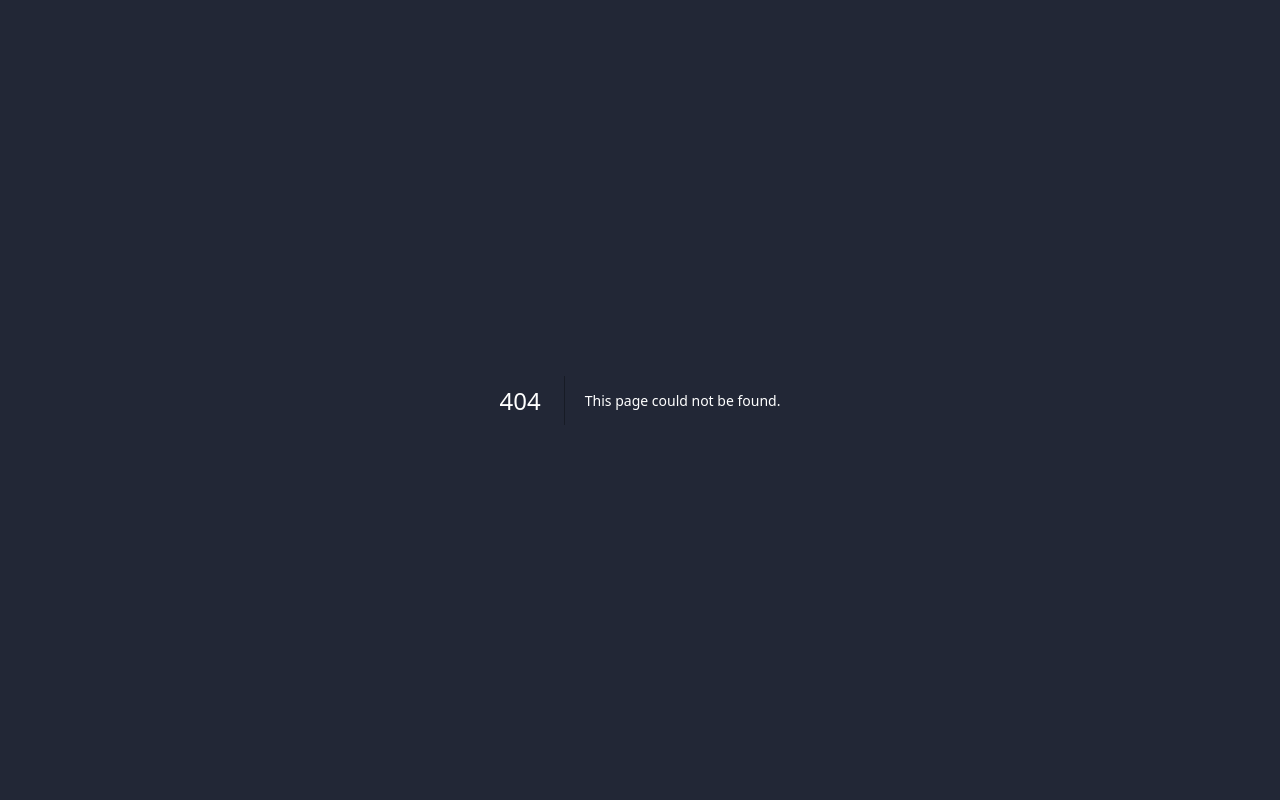
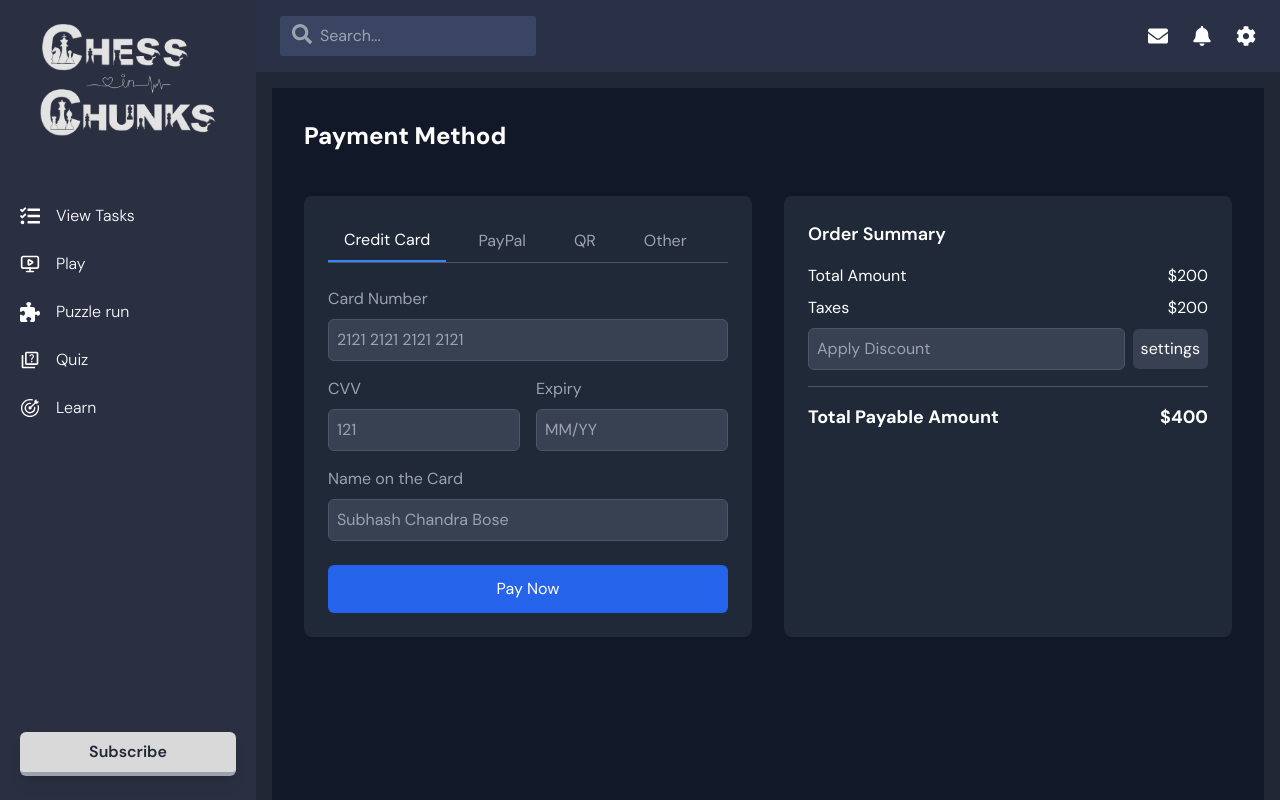
Before and after one commit to MirageTHE69/chessnchunks-frontend, a Next.js app: page /payment-page in a window 1280 px wide. Before the commit this address had no page. Built offline with nearby package versions, Linux system fonts and the light colour scheme.

Commit message:
payment page method

```diff
--- /dev/null
+++ b/src/app/(main)/payment-page/page.tsx
@@ -0,0 +1,103 @@
+import React from "react";
+import { PageHeader } from "@/components/page-header";
+
+const PricingTablePage: React.FC = () => {
+  return (
+    <div className="w-full min-h-screen p-8 bg-gray-900 text-white">
+      <PageHeader title="Payment Method" />
+
+      <div className=" mx-auto mt-10 grid grid-cols-2 gap-8">
+        {/* Payment Options Section */}
+        <div className="bg-gray-800 p-6 rounded-lg">
+          {/* Tabs for payment options */}
+          <div className="flex space-x-4 mb-6 border-b border-gray-600">
+            <button className="py-2 px-4 text-white border-b-2 border-blue-500">Credit Card</button>
+            <button className="py-2 px-4 text-gray-400">PayPal</button>
+            <button className="py-2 px-4 text-gray-400">QR</button>
+            <button className="py-2 px-4 text-gray-400">Other</button>
+          </div>
+
+          {/* Credit Card Form */}
+          <form>
+            <div className="mb-4">
+              <label className="block text-gray-400 mb-2">Card Number</label>
+              <input
+                type="text"
+                className="w-full p-2 rounded-md bg-gray-700 text-white border border-gray-600"
+                placeholder="2121 2121 2121 2121"
+              />
+            </div>
+
+            <div className="flex space-x-4 mb-4">
+              <div className="w-1/2">
+                <label className="block text-gray-400 mb-2">CVV</label>
+                <input
+                  type="text"
+                  className="w-full p-2 rounded-md bg-gray-700 text-white border border-gray-600"
+                  placeholder="121"
+                />
+              </div>
+              <div className="w-1/2">
+                <label className="block text-gray-400 mb-2">Expiry</label>
+                <input
+                  type="text"
+                  className="w-full p-2 rounded-md bg-gray-700 text-white border border-gray-600"
+                  placeholder="MM/YY"
+                />
+              </div>
+            </div>
+
+            <div className="mb-6">
+              <label className="block text-gray-400 mb-2">Name on the Card</label>
+              <input
+                type="text"
+                className="w-full p-2 rounded-md bg-gray-700 text-white border border-gray-600"
+                placeholder="Subhash Chandra Bose"
+              />
+            </div>
+
+            <button
+              type="submit"
+              className="w-full p-3 bg-blue-600 hover:bg-blue-700 rounded-md text-white"
+            >
+              Pay Now
+            </button>
+          </form>
+        </div>
+
+        {/* Order Summary Section */}
+        <div className="bg-gray-800 p-6 rounded-lg">
+          <h3 className="text-lg font-semibold mb-4">Order Summary</h3>
+
+          <div className="mb-2 flex justify-between">
+            <span>Total Amount</span>
+            <span>$200</span>
+          </div>
+
+          <div className="mb-2 flex justify-between">
+            <span>Taxes</span>
+            <span>$200</span>
+          </div>
+
+          <div className="mb-4 flex items-center">
+            <input
+              type="text"
+              className="p-2 w-full rounded-md bg-gray-700 text-white border border-gray-600"
+              placeholder="Apply Discount"
+            />
+            <button className="ml-2 p-2 bg-gray-700 hover:bg-gray-600 rounded-md">
+              <span className="material-icons">settings</span>
+            </button>
+          </div>
+
+          <div className="border-t border-gray-600 pt-4 flex justify-between font-bold text-lg">
+            <span>Total Payable Amount</span>
+            <span>$400</span>
+          </div>
+        </div>
+      </div>
+    </div>
+  );
+};
+
+export default PricingTablePage;
```
